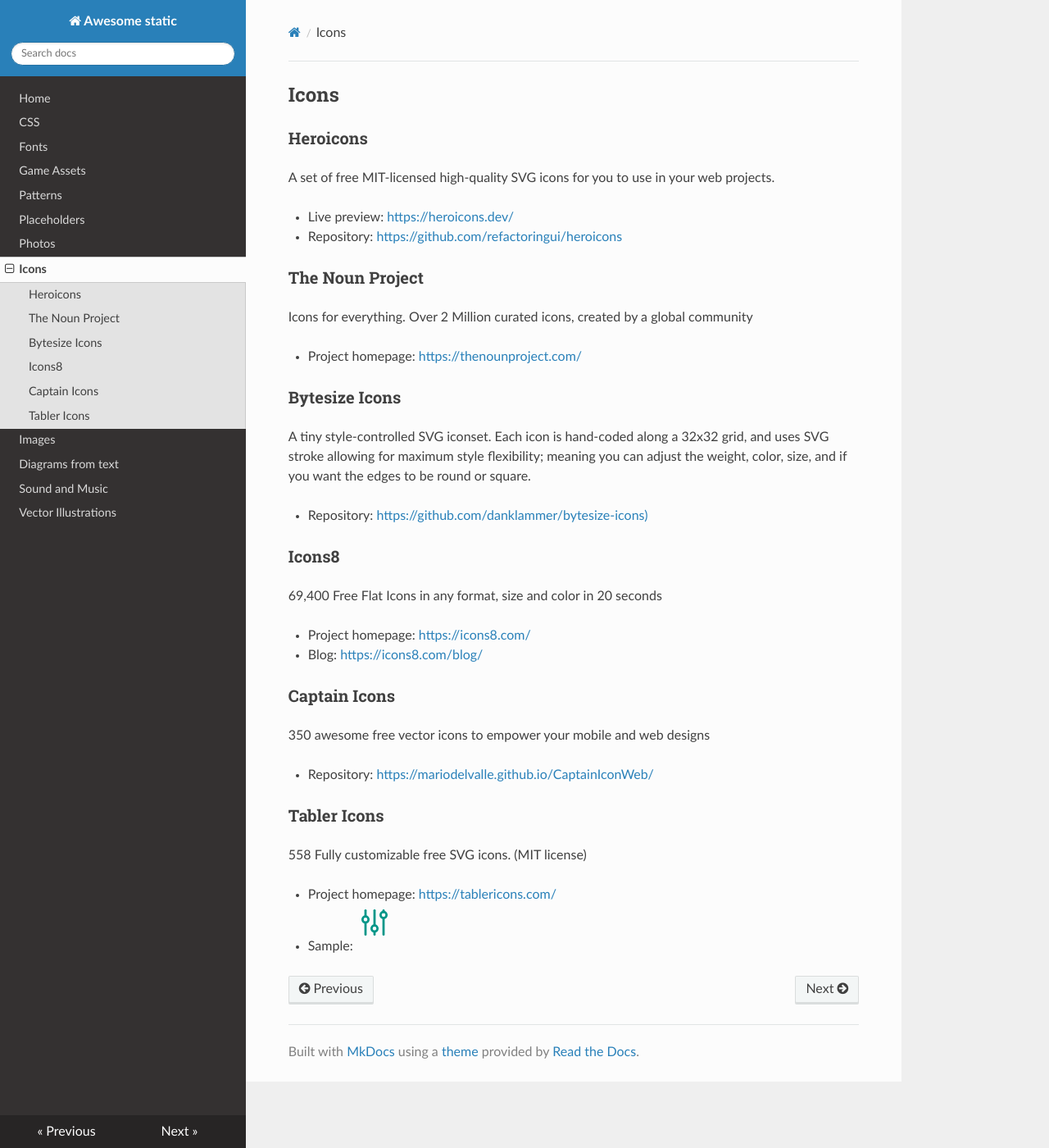
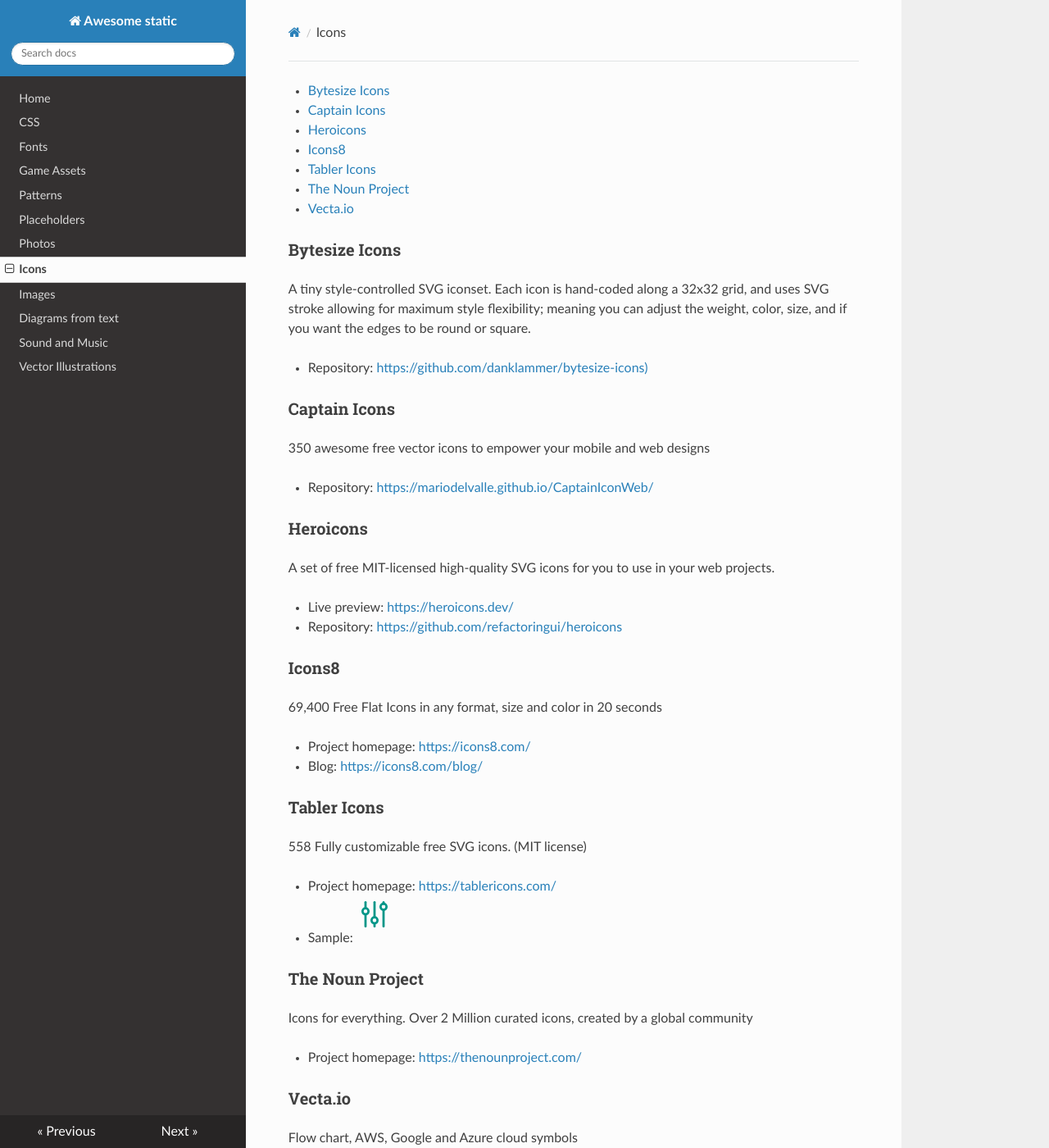
Before and after one commit to euribates/awesome-static, an MkDocs documentation site: the page built from docs/icons.md, in a window 1280 px wide and 1400 px high. Shown: the whole window at 82% size. Built offline with MkDocs 1.6.1, drawn with Linux system fonts in a browser that asks for light colours; nearby versions of some CDN libraries; some of the changed lines change nothing that is shown; some of the changed text lies outside the part shown.

Commit message:
Adds Vecto.io icons

```diff
--- a/docs/icons.md
+++ b/docs/icons.md
@@ -1,18 +1,8 @@
-## Icons
+---
+title: Icons
+---
 
-### Heroicons
-
-A set of free MIT-licensed high-quality SVG icons for you to use in your web projects.
-
-- Live preview: <https://heroicons.dev/>
-
-- Repository: <https://github.com/refactoringui/heroicons>
-
-### The Noun Project
-
-Icons for everything. Over 2 Million curated icons, created by a global community
-
-- Project homepage: <https://thenounproject.com/>
+[TOC]
 
 ### Bytesize Icons
 
@@ -23,6 +13,23 @@
 
 - Repository: <https://github.com/danklammer/bytesize-icons)>
 
+
+### Captain Icons
+
+350 awesome free vector icons to empower your mobile and web designs
+
+- Repository: <https://mariodelvalle.github.io/CaptainIconWeb/>
+
+
+### Heroicons
+
+A set of free MIT-licensed high-quality SVG icons for you to use in your web projects.
+
+- Live preview: <https://heroicons.dev/>
+
+- Repository: <https://github.com/refactoringui/heroicons>
+
+
 ### Icons8
 
 69,400 Free Flat Icons in any format, size and color in 20 seconds
@@ -30,12 +37,6 @@
 - Project homepage: <https://icons8.com/>
 - Blog: <https://icons8.com/blog/>
 
-
-### Captain Icons
-
-350 awesome free vector icons to empower your mobile and web designs
-
-- Repository: <https://mariodelvalle.github.io/CaptainIconWeb/>
 
 ### Tabler Icons
 
@@ -54,3 +55,26 @@
   <line x1="18" y1="4" x2="18" y2="5" />
   <line x1="18" y1="9" x2="18" y2="20" />
 </svg>
+
+
+### The Noun Project
+
+Icons for everything. Over 2 Million curated icons, created by a global community
+
+- Project homepage: <https://thenounproject.com/>
+
+
+### Vecta.io
+
+Flow chart, AWS, Google and Azure cloud symbols
+
+Some samples:
+
+![Wireless access point](wireless-access-point.png)
+
+![Redis database](redis.png)
+
+![Amazon S3](amazon-s3.png)
+
+
+- [Vecta.io Homepage](https://vecta.io/symbols)
```
Also changed, not shown: docs/amazon-s3.png (added), docs/redis.png (added), docs/wireless-access-point.png (added).
